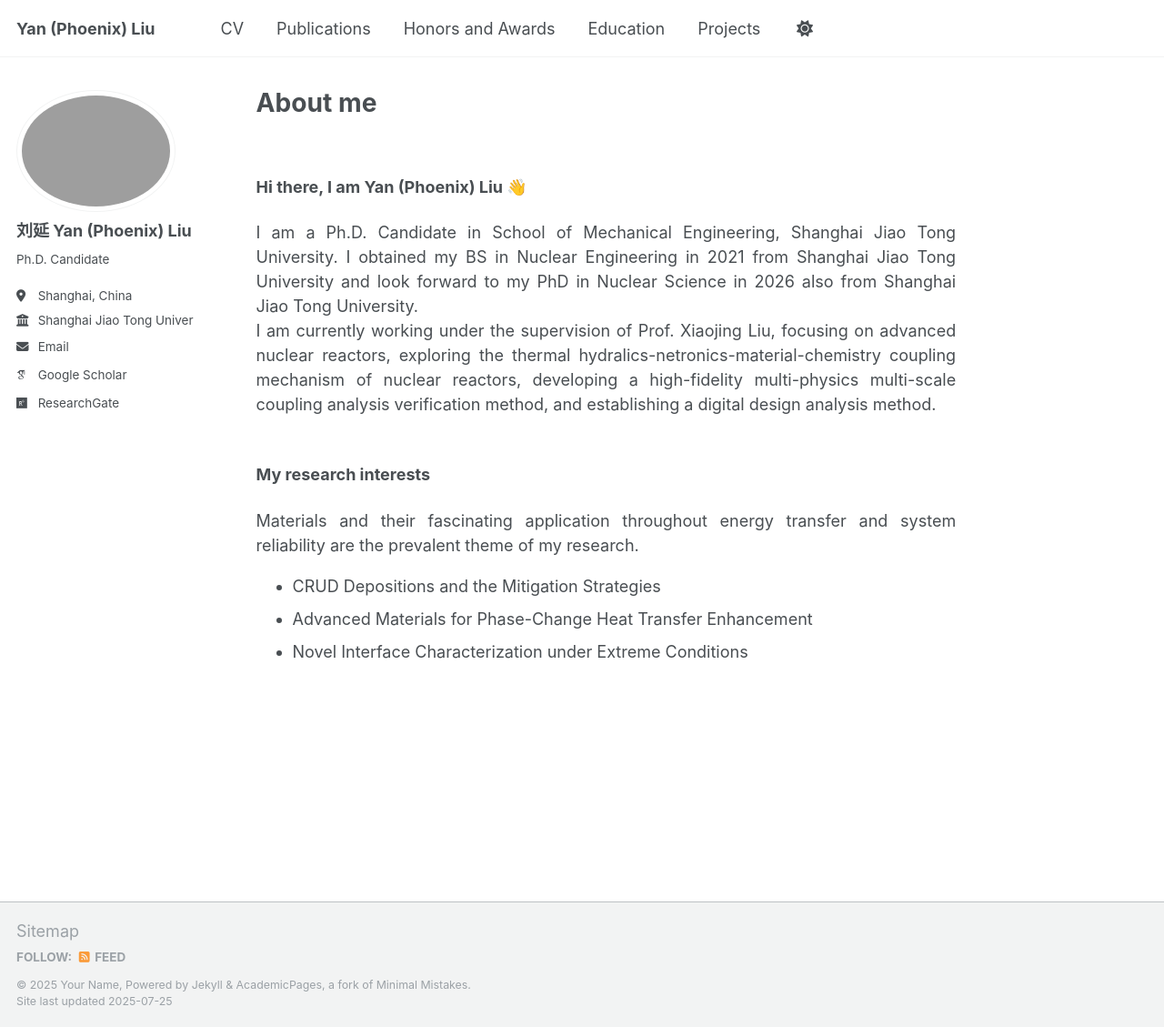
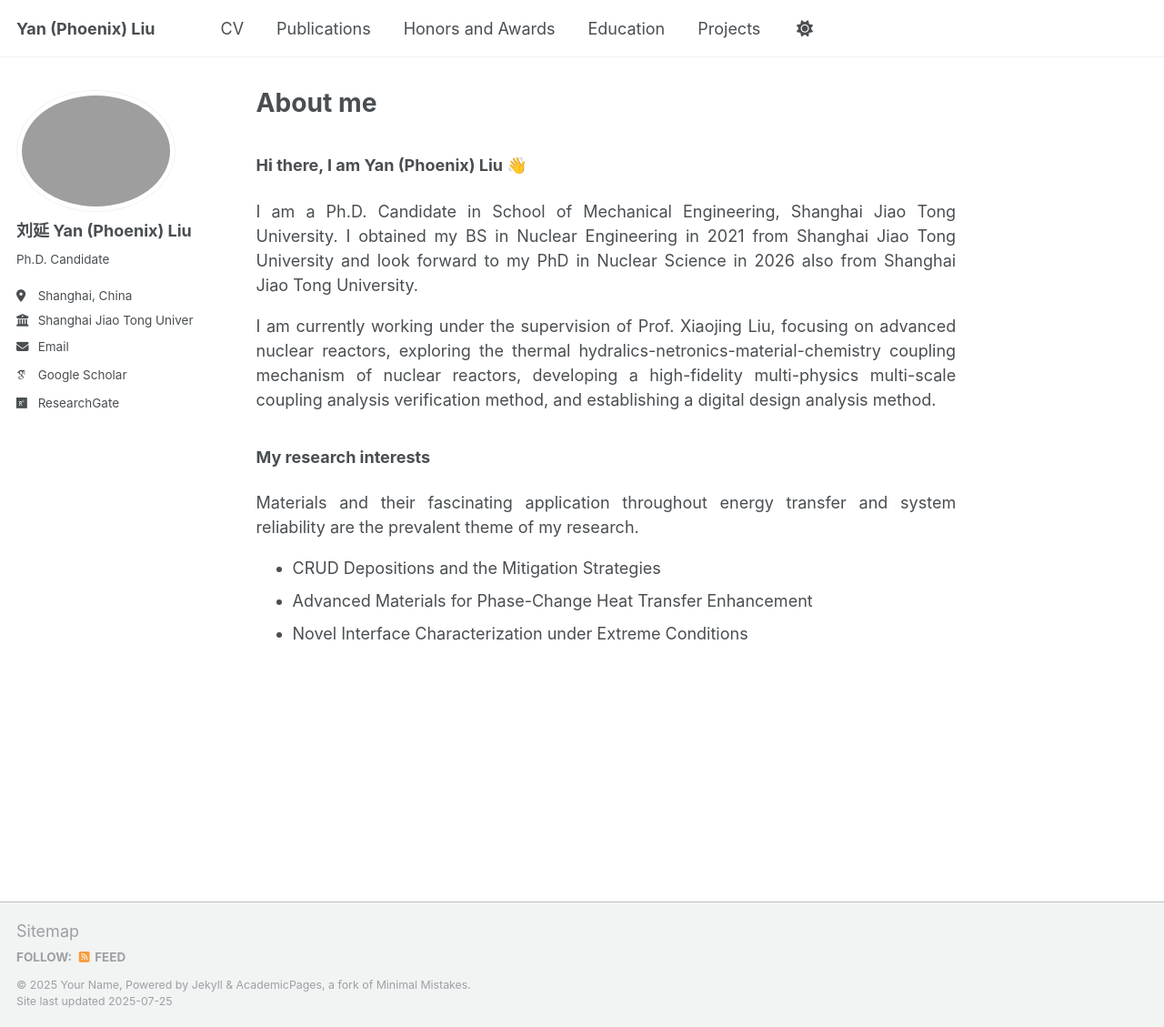
Before and after one commit to YanPhoenixLiu/yanphoenixliu.github.io, a Jekyll site: the page built from _pages/about.md, in a window 1280 px wide and 1129 px high. Shown: the whole window at 91% size. Built offline with Jekyll 4.4.1, drawn with Linux system fonts in a browser that asks for light colours; some web fonts are replaced; a script that is not in the unit is left out.

Commit message:
Update about.md

```diff
--- a/_pages/about.md
+++ b/_pages/about.md
@@ -6,21 +6,19 @@ redirect_from:
   - /about/
   - /about.html
 ---
-<span style="color:transparent">空行</span>
-<span style="color:transparent">空行</span>
+<div style="height: 1.5em;"></div>
 
 **Hi there, I am Yan (Phoenix) Liu 👋**
 
 <div style="text-align: justify">
 I am a Ph.D. Candidate in School of Mechanical Engineering, Shanghai Jiao Tong University. I obtained my BS in Nuclear Engineering in 2021 from Shanghai Jiao Tong University and look forward to my PhD in Nuclear Science in 2026 also from Shanghai Jiao Tong University.
 </div>
-
+<div style="height: 1.0em;"></div>
 <div style="text-align: justify">
 I am currently working under the supervision of Prof. Xiaojing Liu, focusing on advanced nuclear reactors, exploring the thermal hydralics-netronics-material-chemistry coupling mechanism of nuclear reactors, developing a high-fidelity multi-physics multi-scale coupling analysis verification method, and establishing a digital design analysis method.
 </div>
 
-<span style="color:transparent">空行</span>
-<span style="color:transparent">空行</span>
+<div style="height: 2.0em;"></div>
 
 **My research interests**
 
```
